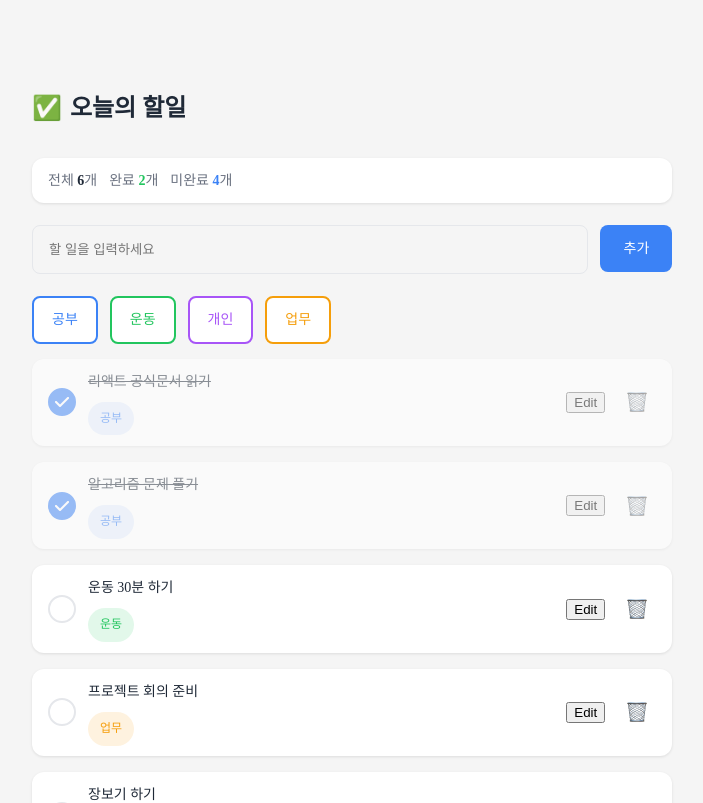
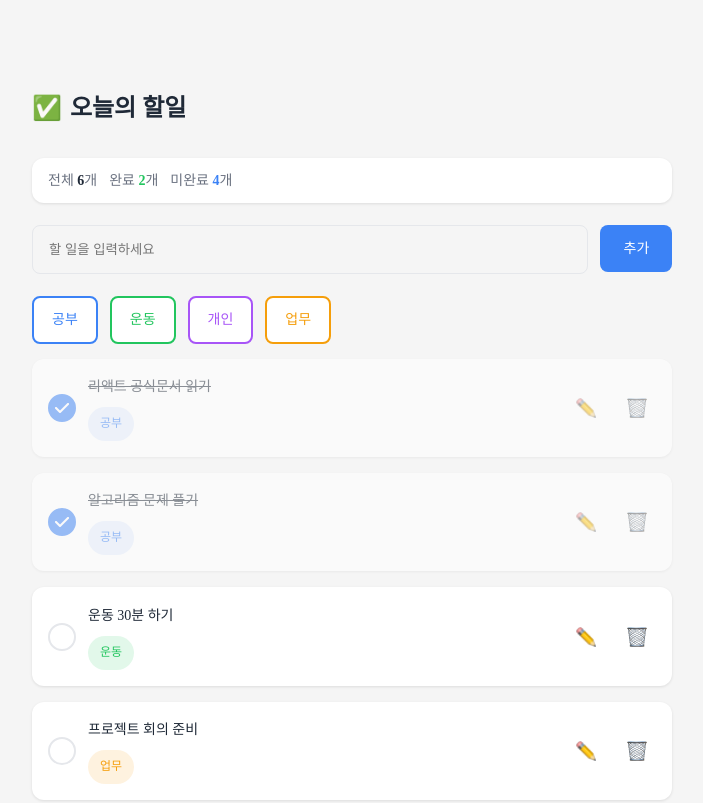
Before and after one commit to IT-Cotato/13th-Frontend-Assignment, a React (Vite) app: page / in a window 1280 px wide. Shown: the top 803 px of the page, without its empty margins (288-991 px from the left). Built offline with nearby package versions, Linux system fonts and the light colour scheme.

Commit message:
style: 인라인 수정 모드 스타일링

```diff
--- a/src/css/App.css
+++ b/src/css/App.css
@@ -33,7 +33,8 @@ li.todoCard {
     display: flex;
     box-sizing: border-box;
     width: 640px;
-    height: 87.4px;
+    min-height: 87.4px;
+    max-height: 120px;
     padding: 16px;
     margin: 0;
 
@@ -205,6 +206,62 @@ button#addButton {
     background: #3b82f6;
 }
 
+/*수정 기능 스타일링*/
+.todo-input-container {
+    display: flex;
+    width: 442.513px;
+    flex-direction: column;
+    justify-content: center;
+    align-items: flex-start;
+    gap: 8.4px;
+}
+
+.todo-input-editing {
+    display: flex;
+    box-sizing: border-box;
+    height: 41px;
+    width: 420px;
+    padding: 8px 12px;
+    align-items: center;
+
+    border-radius: 8px;
+    border: 2px solid #3b82f6;
+    background: rgba(255, 255, 255, 0);
+    box-shadow: 0 0 0 4px #3b82f6;
+}
+
+.editing-button-area {
+    display: flex;
+    align-items: flex-start;
+    gap: 12px;
+    width: 150px;
+    align-self: stretch;
+}
+
+#save-button {
+    display: flex;
+    padding: 9.6px 15.744px 10.4px 16px;
+    justify-content: center;
+    align-items: center;
+
+    border-radius: 8px;
+    border: solid 2px #3b82f6;
+    background: #3b82f6;
+    color: #fff;
+}
+
+#cancle-button {
+    display: flex;
+    padding: 9.6px 17.744px 10.4px 18px;
+    justify-content: center;
+    align-items: center;
+
+    border-radius: 8px;
+    border: 2px solid #e5e7eb;
+    background: #fff;
+}
+/*수정 기능 스타일링 끝*/
+
 .buttonText {
     color: #fff;
     text-align: center;
@@ -213,6 +270,18 @@ button#addButton {
     font-style: normal;
     font-weight: 500;
     line-height: 21px; /* 150% */
+}
+
+#edit-button {
+    display: flex;
+    width: 40px;
+    height: 40px;
+    justify-content: center;
+    align-items: center;
+    background-color: transparent;
+    border: none;
+    border-radius: 8px;
+    cursor: pointer;
 }
 
 #delete-button {
--- a/src/ui/EditButton.tsx
+++ b/src/ui/EditButton.tsx
@@ -1,10 +1,10 @@
 import editIcon from "../resource/edit.png";
 
-export default function EditButton({ id }: { id: number }) {
+export default function EditButton({ onEdit }: { onEdit: () => void }) {
     return (
         <>
-            <button id="edit-button">
-                <img src={editIcon} alt="삭제" width={20} height={20} />
+            <button id="edit-button" onClick={onEdit}>
+                <img src={editIcon} alt="수정" width={20} height={20} />
             </button>
         </>
     );
--- a/src/ui/TodoCard.tsx
+++ b/src/ui/TodoCard.tsx
@@ -2,6 +2,7 @@ import DeleteButton from "./DeleteButton";
 import CheckButton from "./CheckButton";
 import type { TodoItem } from "../types";
 import { useState } from "react";
+import EditButton from "./EditButton";
 
 export default function TodoCard({
     id,
@@ -26,8 +27,9 @@ export default function TodoCard({
     if (isEditing) {
         todoContent = (
             <>
-                <div className="todoEditing">
+                <div className="todo-input-container">
                     <input
+                        className="todo-input-editing"
                         value={text}
                         onChange={(e) => {
                             onChange({
@@ -39,15 +41,22 @@ export default function TodoCard({
                             });
                         }}
                     />
+                    <span className={"todoItemCategory " + category}>
+                        {categoryLabel}
+                    </span>
+                </div>
+                <div className="editing-button-area">
                     <button
+                        id="save-button"
                         onClick={() => {
                             setBeforeText(text);
                             setIsEditing(false);
                         }}
                     >
-                        Save
+                        저장
                     </button>
                     <button
+                        id="cancle-button"
                         onClick={() => {
                             setIsEditing(false);
                             onChange({
@@ -59,12 +68,9 @@ export default function TodoCard({
                             });
                         }}
                     >
-                        Cancle
+                        취소
                     </button>
                 </div>
-                <span className={"todoItemCategory " + category}>
-                    {categoryLabel}
-                </span>
             </>
         );
     } else {
@@ -76,7 +82,7 @@ export default function TodoCard({
                         {categoryLabel}
                     </span>
                 </div>
-                <button onClick={() => setIsEditing(true)}>Edit</button>
+                <EditButton onEdit={() => setIsEditing(true)} />
                 <DeleteButton onDelete={() => onDelete(id)} />
             </>
         );
```
